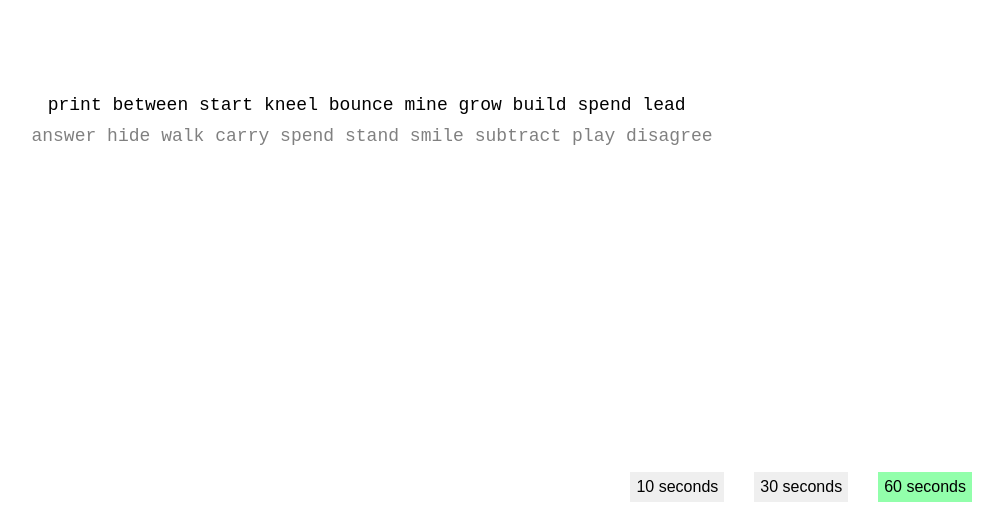
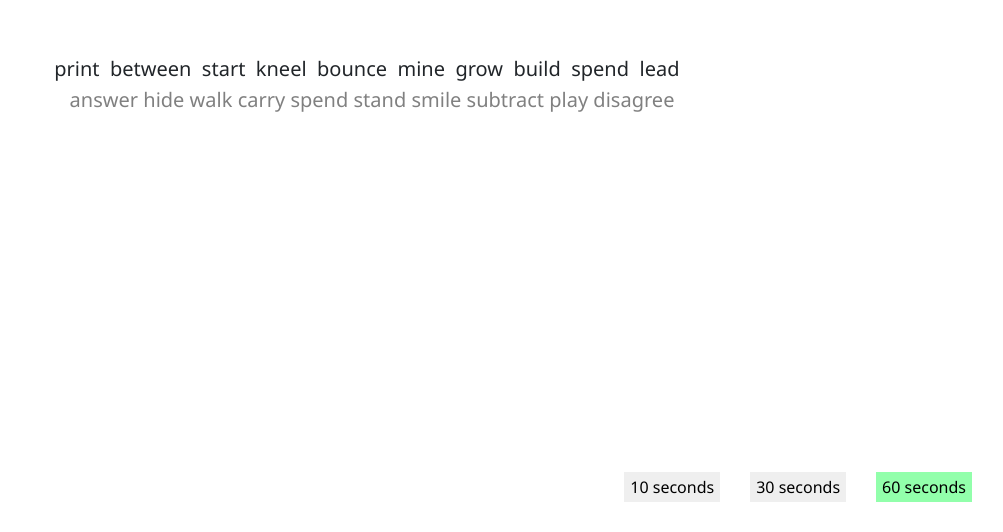
Before and after one commit to krishCoolCoder/TypingApplication, an Angular app: page / in a window 1280 px wide. Shown: the part 268-800 px from the top of the page, without its empty margins (268-1271 px from the left). Built offline with nearby package versions, Linux system fonts and the light colour scheme.

Commit message:
feat(fonts): Added the fonts of all text in the application

```diff
--- a/src/app/typer/typer.component.css
+++ b/src/app/typer/typer.component.css
@@ -7,8 +7,8 @@
 }
 
 .typing-container {
-  font-family: monospace;
-  font-size: 18px; /* Adjust font size as needed */
+  font-family:  "Noto Sans", sans-serif;
+  font-size: 20px; /* Adjust font size as needed */
   width: 100%;
   max-width: 800px; /* Limit the width for readability */
   padding: 20px;
@@ -124,6 +124,7 @@ button {
 
 .dropbtn.active {
   background-color: #92ffab; /* Change to green when active */
+  font-family: "Noto Sans", sans-serif;
 }
 
 .dropup-content button.active:hover {
--- a/src/app/typer/typer.component.html
+++ b/src/app/typer/typer.component.html
@@ -3,7 +3,7 @@
     <div class="current-line">
       <p class="justified-text">
         <span *ngFor="let char of getDisplayedLine(); let i = index" [ngClass]="getCharClass(i)">
-          <span *ngIf="isSpace(char)">&nbsp;</span>
+          <span *ngIf="isSpace(char)">&nbsp;&nbsp;</span>
           <span *ngIf="!isSpace(char)">{{ char }}</span>
         </span>
       </p>
--- a/src/index.html
+++ b/src/index.html
@@ -6,8 +6,14 @@
   <base href="/">
   <meta name="viewport" content="width=device-width, initial-scale=1">
   <link rel="icon" type="image/x-icon" href="favicon.ico">
+  <link rel="preconnect" href="https://fonts.googleapis.com">
+<link rel="preconnect" href="https://fonts.gstatic.com" crossorigin>
+<link href="https://fonts.googleapis.com/css2?family=Noto+Sans:ital,wght@0,100..900;1,100..900&display=swap" rel="stylesheet">
+<link href="https://cdn.jsdelivr.net/npm/bootstrap@5.2.3/dist/css/bootstrap.min.css" rel="stylesheet" integrity="sha384-rbsA2VBKQhggwzxH7pPCaAqO46MgnOM80zW1RWuH61DGLwZJEdK2Kadq2F9CUG65" crossorigin="anonymous">
 </head>
 <body>
+  <script src="https://cdn.jsdelivr.net/npm/@popperjs/core@2.11.6/dist/umd/popper.min.js" integrity="sha384-oBqDVmMz9ATKxIep9tiCxS/Z9fNfEXiDAYTujMAeBAsjFuCZSmKbSSUnQlmh/jp3" crossorigin="anonymous"></script>
+<script src="https://cdn.jsdelivr.net/npm/bootstrap@5.2.3/dist/js/bootstrap.min.js" integrity="sha384-cuYeSxntonz0PPNlHhBs68uyIAVpIIOZZ5JqeqvYYIcEL727kskC66kF92t6Xl2V" crossorigin="anonymous"></script>
   <app-root></app-root>
 </body>
 </html>
--- a/src/styles.css
+++ b/src/styles.css
@@ -1 +1,9 @@
 /* You can add global styles to this file, and also import other style files */
+* {
+  font-family: "Noto Sans", sans-serif;
+  /* font-optical-sizing: auto; */
+  /* font-weight: <weight>; */
+  /* font-style: normal; */
+  /* font-variation-settings:
+    "wdth" 100; */
+}
```
